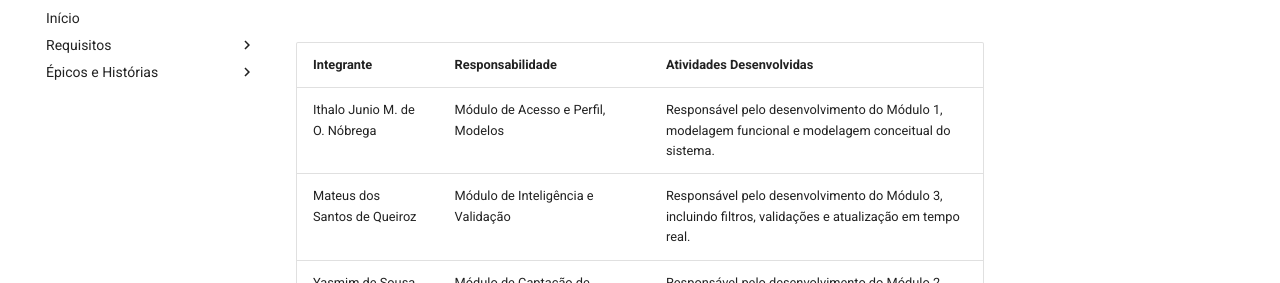
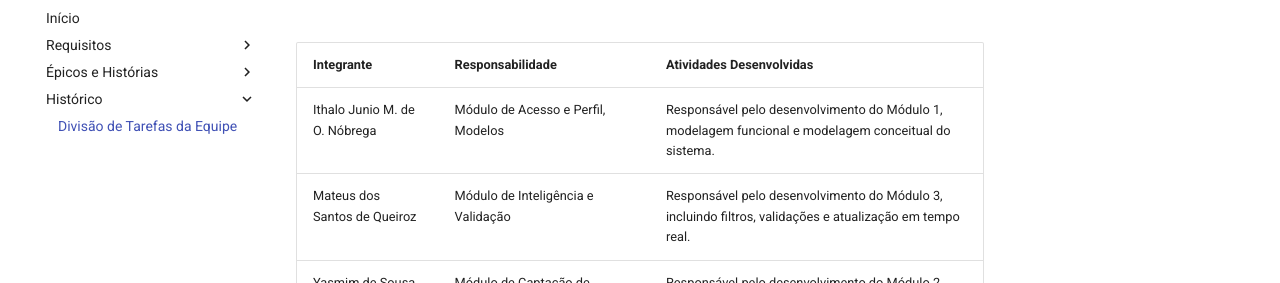
Before and after one commit to si-2026-1/Sistema_de_intencao_de_matricula, an MkDocs documentation site: the page built from docs/Historico/historico.md, in a window 1280 px wide. Shown: the part 138-421 px from the top of the page. Built offline with MkDocs 1.6.1 and Material for MkDocs 9.7.7, drawn with Linux system fonts in a browser that asks for light colours.

Commit message:
alterando yml

```diff
--- a/mkdocs.yml
+++ b/mkdocs.yml
@@ -21,3 +21,6 @@ nav:
       - Diferenciação de Papéis: epicos_e_historias_de_usuarios/EP03_Diferenciação_de_Papéis.md
       - Captação de Interesse Aluno: epicos_e_historias_de_usuarios/EP04_Captacao_de_interesse_alunos.md
       - Inteligência de validação: epicos_e_historias_de_usuarios/EP05_Inteligencia_e_validacao.md
+
+  - Histórico:
+      - Divisão de Tarefas da Equipe: Historico/historico.md
```
